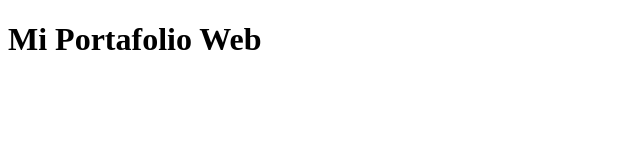
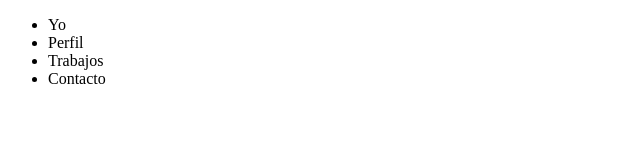
Before and after one commit to aylintapia/portafolio, a plain HTML site: page index.html in a window 1280 px wide. Shown: the whole page, without its empty margins (0-640 px from the left). Drawn offline with Linux system fonts and the light colour scheme.

Commit message:
V2 Maquetacion al menu

```diff
--- a/index.html
+++ b/index.html
@@ -7,7 +7,14 @@
 </head>
 
 <body>
-<h1>Mi Portafolio Web
-</h1>
+<header>
+  <nav><ul>
+  <li>Yo</li>
+  <li>Perfil</li>
+  <li>Trabajos</li>
+  <li>Contacto</li>
+  </ul>
+  </nav>
+</header>
 </body>
 </html>
```
